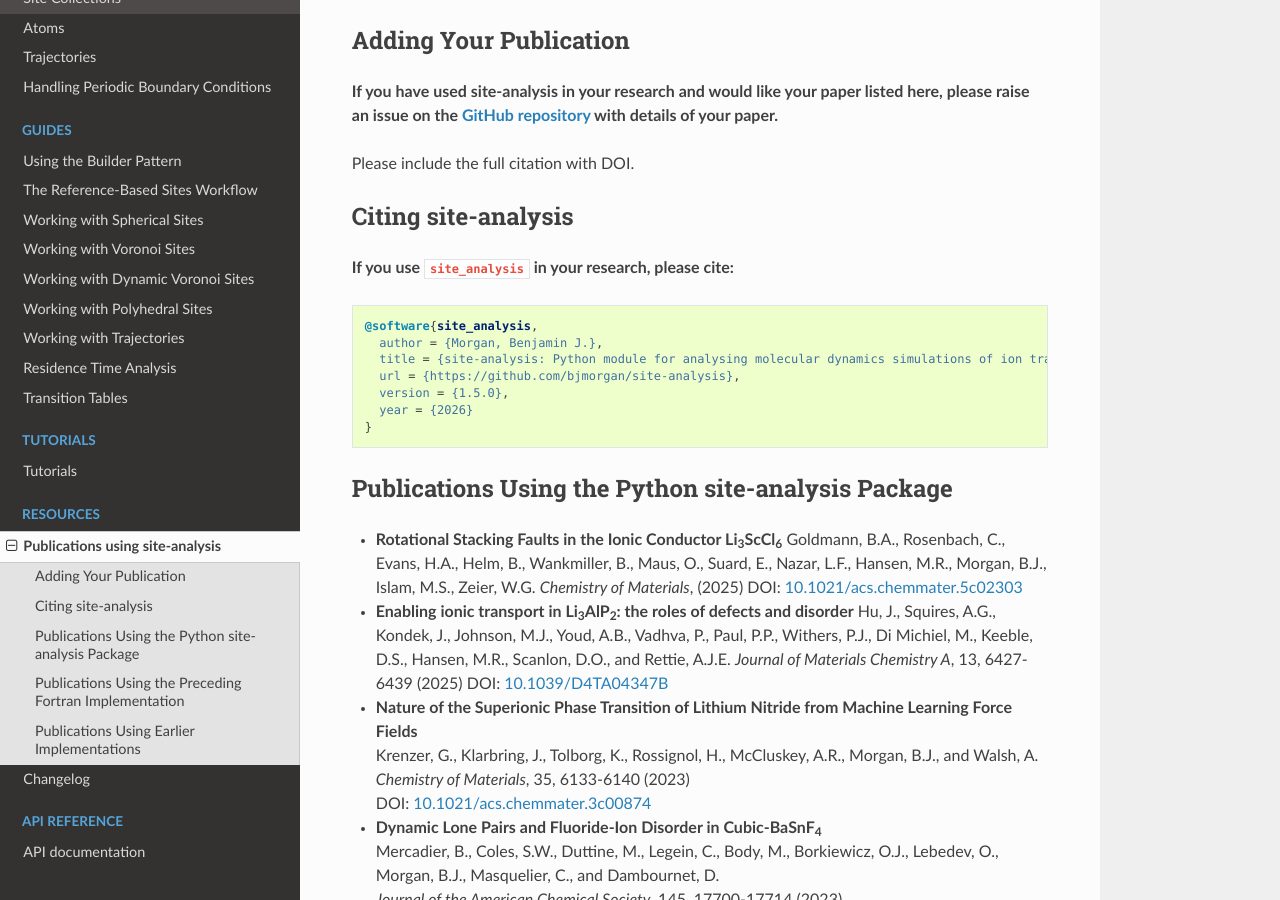
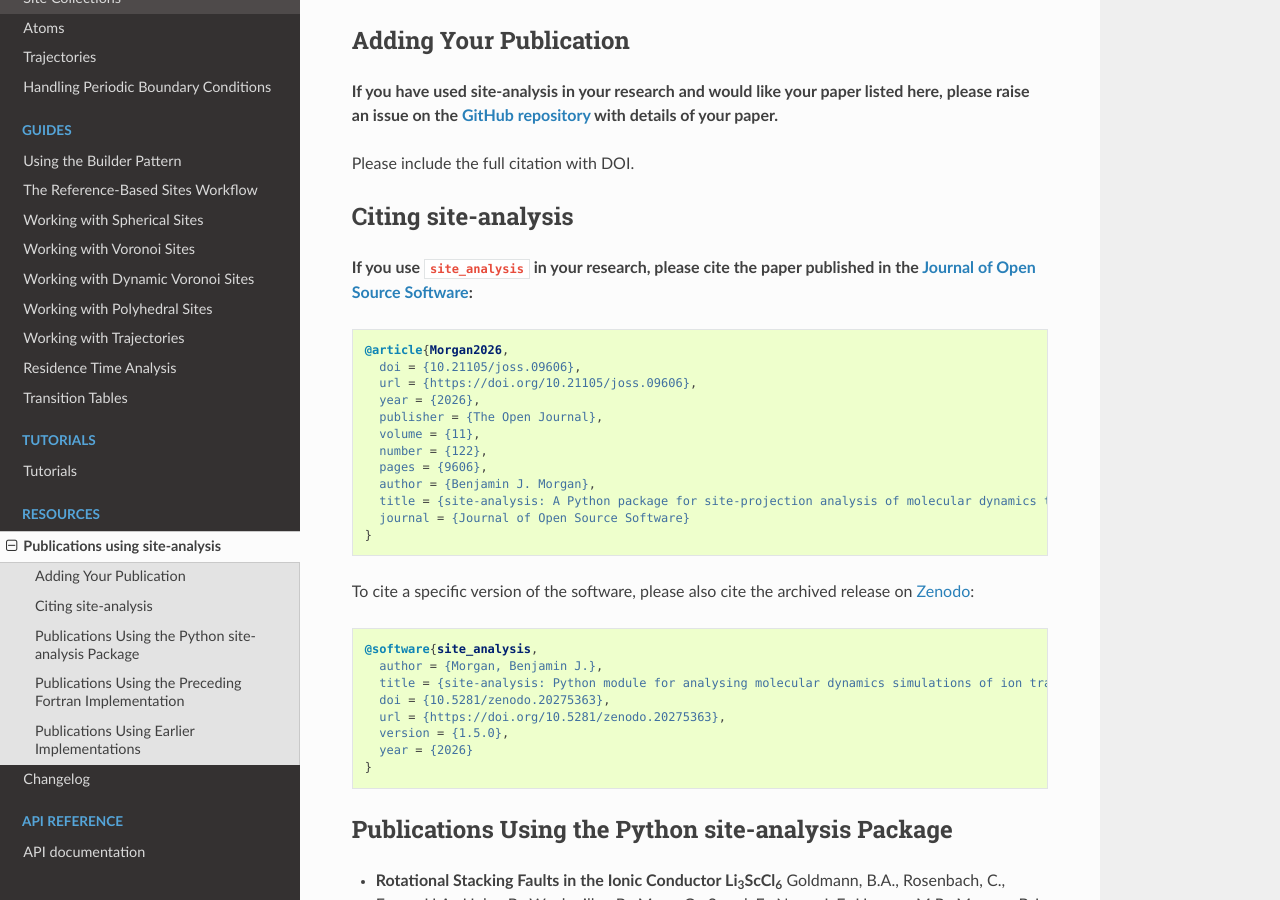
Before and after one commit to bjmorgan/site-analysis, a Sphinx documentation site: the page built from docs/source/resources/publications.md, in a window 1280 px wide and 900 px high, scrolled down 257 px. Built offline with Sphinx 7.4.7 and the Read the Docs theme 3.1.0, drawn with Linux system fonts in a browser that asks for light colours.

Commit message:
Remove published JOSS paper and update citation metadata
The JOSS paper has been published (doi:10.21105/joss.09606), so remove the
paper sources and the draft-PDF workflow from the repository.

Update CITATION.cff, the README, and the docs to cite the published paper,
retaining the Zenodo archive as a secondary, version-specific citation.
Also correct the README Python requirement to 3.11 to match pyproject.toml
and CI.

````diff
--- a/docs/source/resources/publications.md
+++ b/docs/source/resources/publications.md
@@ -10,13 +10,31 @@ Please include the full citation with DOI.
 
 ## Citing site-analysis
 
-**If you use `site_analysis` in your research, please cite:**
+**If you use `site_analysis` in your research, please cite the paper published in the [Journal of Open Source Software](https://doi.org/10.21105/joss.09606):**
+
+```bibtex
+@article{Morgan2026,
+  doi = {10.21105/joss.09606},
+  url = {https://doi.org/10.21105/joss.09606},
+  year = {2026},
+  publisher = {The Open Journal},
+  volume = {11},
+  number = {122},
+  pages = {9606},
+  author = {Benjamin J. Morgan},
+  title = {site-analysis: A Python package for site-projection analysis of molecular dynamics trajectories},
+  journal = {Journal of Open Source Software}
+}
+```
+
+To cite a specific version of the software, please also cite the archived release on [Zenodo](https://doi.org/10.5281/zenodo.20275363):
 
 ```bibtex
 @software{site_analysis,
   author = {Morgan, Benjamin J.},
   title = {site-analysis: Python module for analysing molecular dynamics simulations of ion transport},
-  url = {https://github.com/bjmorgan/site-analysis},
+  doi = {10.5281/zenodo.20275363},
+  url = {https://doi.org/10.5281/zenodo.20275363},
   version = {1.5.0},
   year = {2026}
 }
````
Also changed, not shown: README.md (+22 -1 lines), paper/paper.md (deleted, +0 -60 lines), 5 other files.
